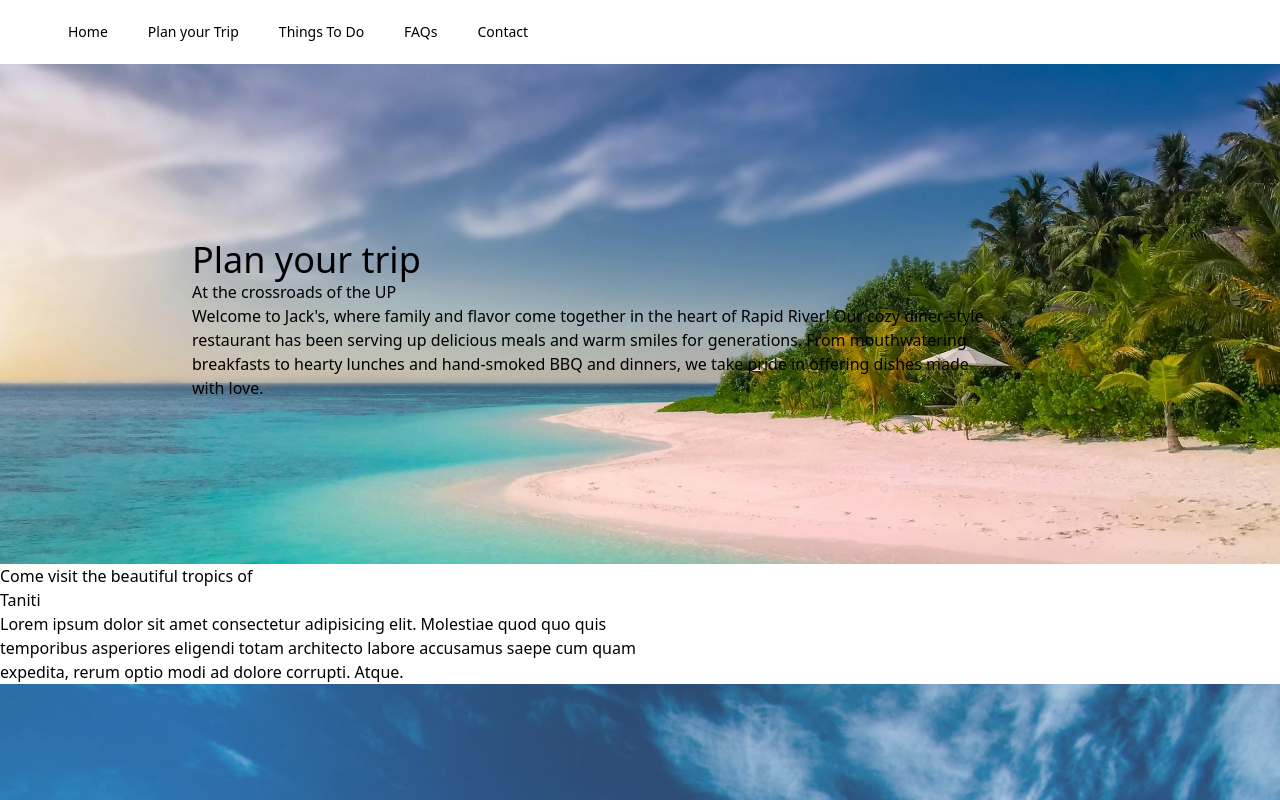
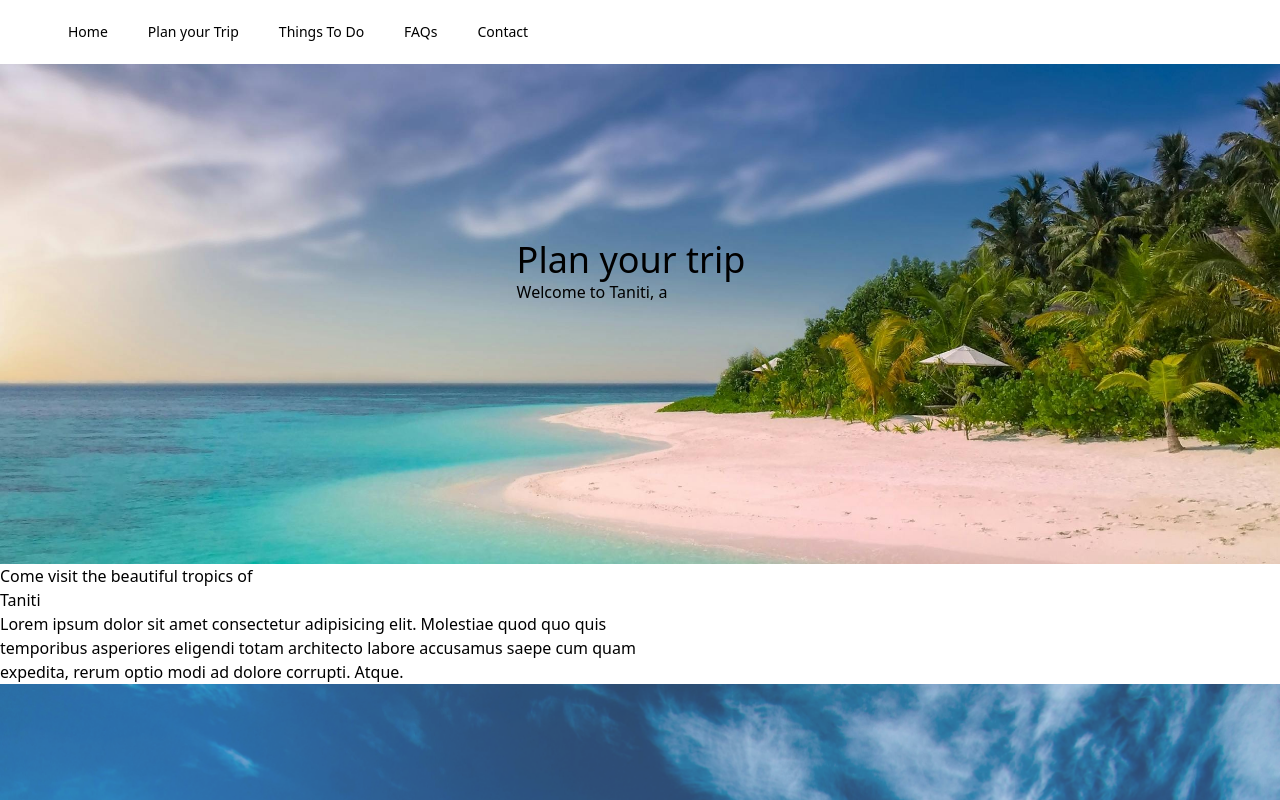
Before and after one commit to lee14k/tourism, a Next.js app: page / in a window 1280 px wide. Shown: the top 800 px of the page. Built offline with nearby package versions, Linux system fonts and the light colour scheme.

Commit message:
guessing i changed copy

```diff
--- a/components/Header.tsx
+++ b/components/Header.tsx
@@ -11,9 +11,8 @@ const Header: React.FC = () => {
         <div className="mx-48 my-32">
           <h2 className="text-4xl">Plan your trip</h2>
           <div>
-            <h3 className="bgClip">At the crossroads of the UP</h3>
           </div>
-          <p className="mr-24">Welcome to Jack's, where family and flavor come together in the heart of Rapid River! Our cozy diner-style restaurant has been serving up delicious meals and warm smiles for generations. From mouthwatering breakfasts to hearty lunches and hand-smoked BBQ and dinners, we take pride in offering dishes made with love.</p>
+          <p className="mr-24">Welcome to Taniti, a </p>
         </div>
         </div>
       </div>
```
